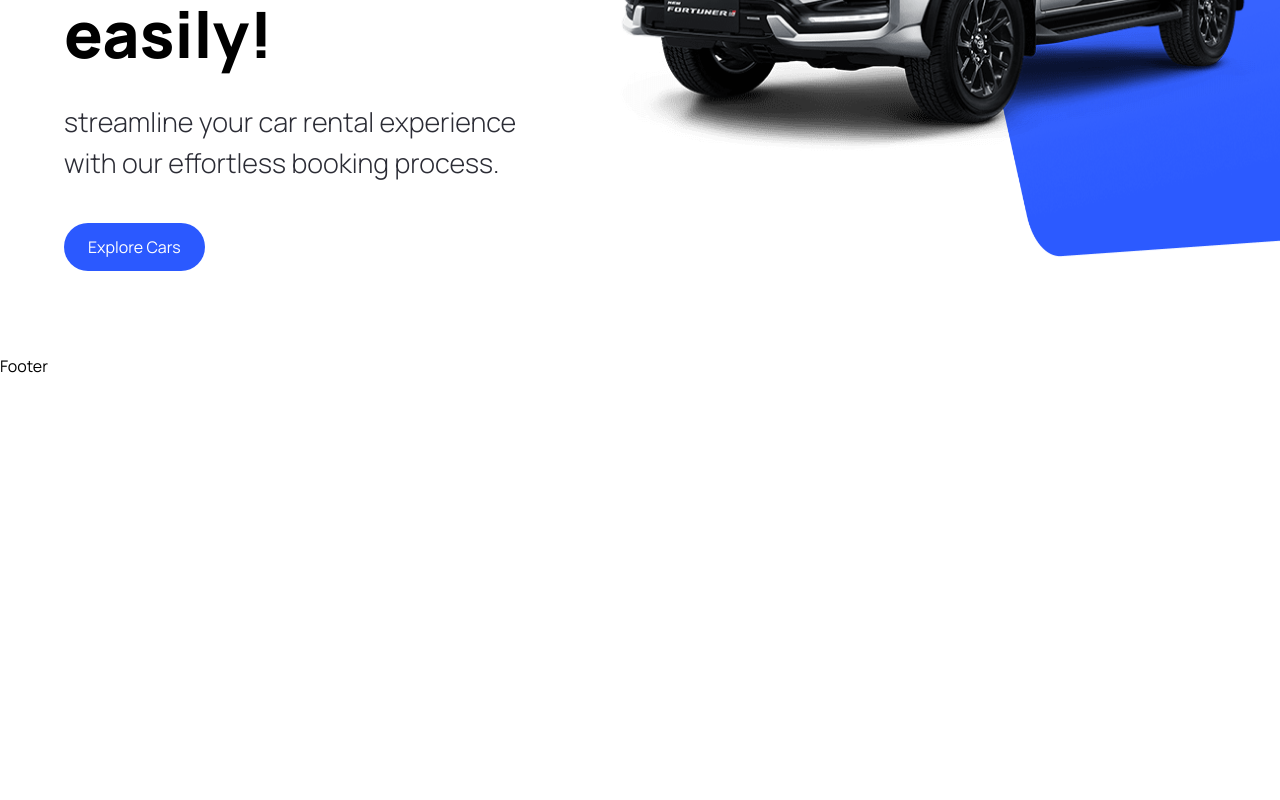
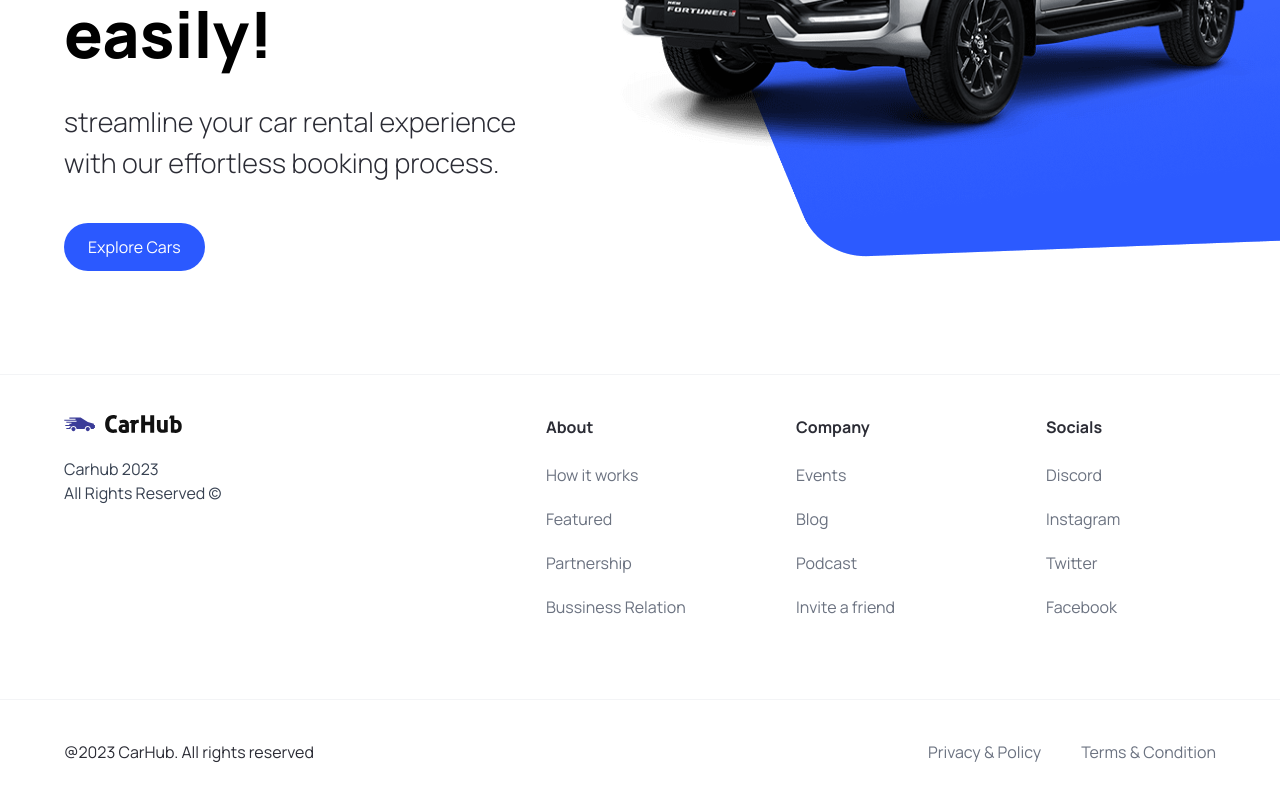
Before and after one commit to Desko95/car_showcase, a Next.js app: page / in a window 1280 px wide. Shown: the part 446-1246 px from the top of the page. Before the commit the page ends 824 px from the top, so only its background shows below. Built offline with nearby package versions, Linux system fonts and the light colour scheme.

Commit message:
pausa after hero fix and footer creation

```diff
--- a/components/Footer.tsx
+++ b/components/Footer.tsx
@@ -1,9 +1,52 @@
-import React from 'react'
+import Image from "next/image";
+import Link from "next/link";
 
-const Footer = () => {
-  return (
-    <div>Footer</div>
-  )
-}
+import { footerLinks } from "@/constants";
 
-export default Footer
+const Footer = () => (
+  <footer className='flex flex-col text-black-100  mt-5 border-t border-gray-100'>
+    <div className='flex max-md:flex-col flex-wrap justify-between gap-5 sm:px-16 px-6 py-10'>
+      <div className='flex flex-col justify-start items-start gap-6'>
+        <Image src='/logo.svg' alt='logo' width={118} height={18} className='object-contain' />
+        <p className='text-base text-gray-700'>
+          Carhub 2023 <br />
+          All Rights Reserved &copy;
+        </p>
+      </div>
+
+      <div className="footer__links">
+        {footerLinks.map((item) => (
+          <div key={item.title} className="footer__link">
+            <h3 className="font-bold">{item.title}</h3>
+            <div className="flex flex-col gap-5">
+              {item.links.map((link) => (
+                <Link
+                  key={link.title}
+                  href={link.url}
+                  className="text-gray-500"
+                >
+                  {link.title}
+                </Link>
+              ))}
+            </div>
+          </div>
+        ))}
+      </div>
+    </div>
+
+    <div className='flex justify-between items-center flex-wrap mt-10 border-t border-gray-100 sm:px-16 px-6 py-10'>
+      <p>@2023 CarHub. All rights reserved</p>
+
+      <div className="footer__copyrights-link">
+        <Link href="/" className="text-gray-500">
+          Privacy & Policy
+        </Link>
+        <Link href="/" className="text-gray-500">
+          Terms & Condition
+        </Link>
+      </div>
+    </div>
+  </footer>
+);
+
+export default Footer;
--- a/components/Hero.tsx
+++ b/components/Hero.tsx
@@ -31,9 +31,13 @@
         <div className="hero__image-container">
 
             <div className="hero__image">
+
                 <Image src="/hero.png" alt="hero" fill className="object-contain" />
-                <div className="hero__image-overlay" />
             </div>
+
+
+            <div className="hero__image-overlay" />
+
 
         </div>
 
```
Also changed, not shown: 1 other file (tests, documents, lock files or other folders).
